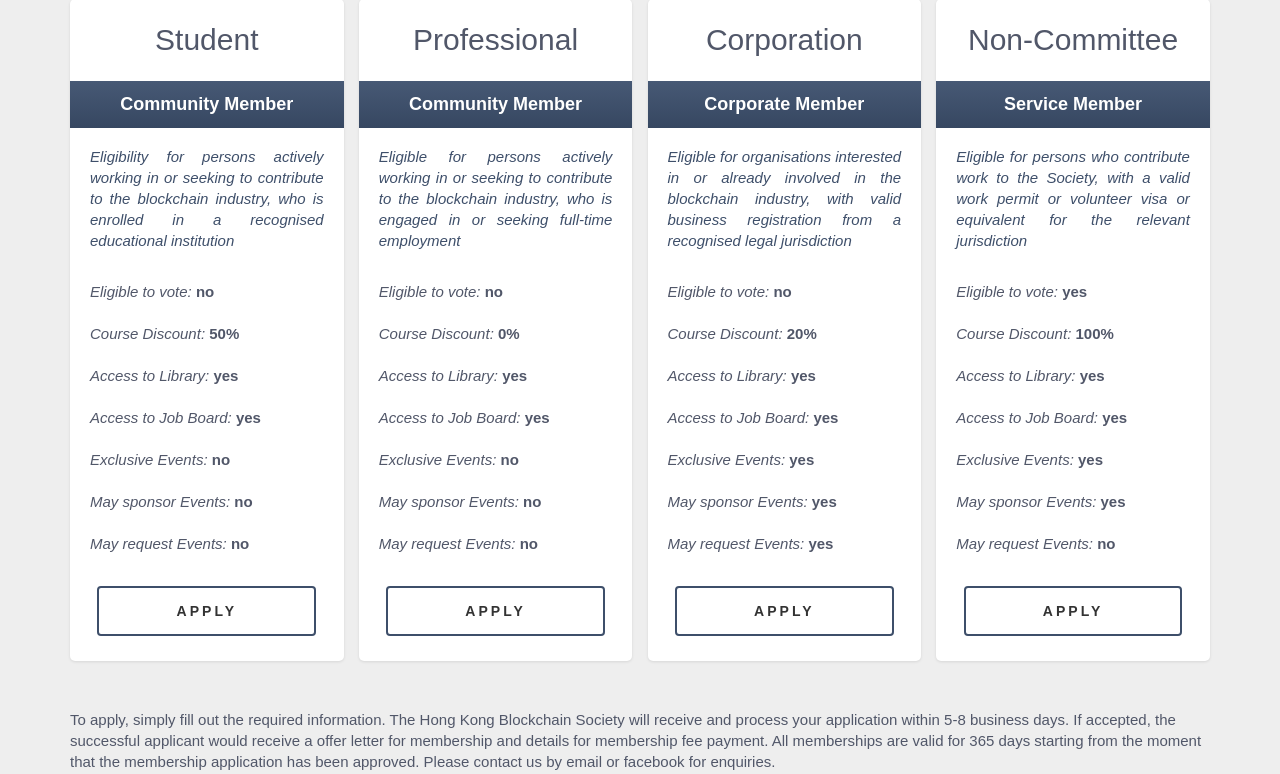
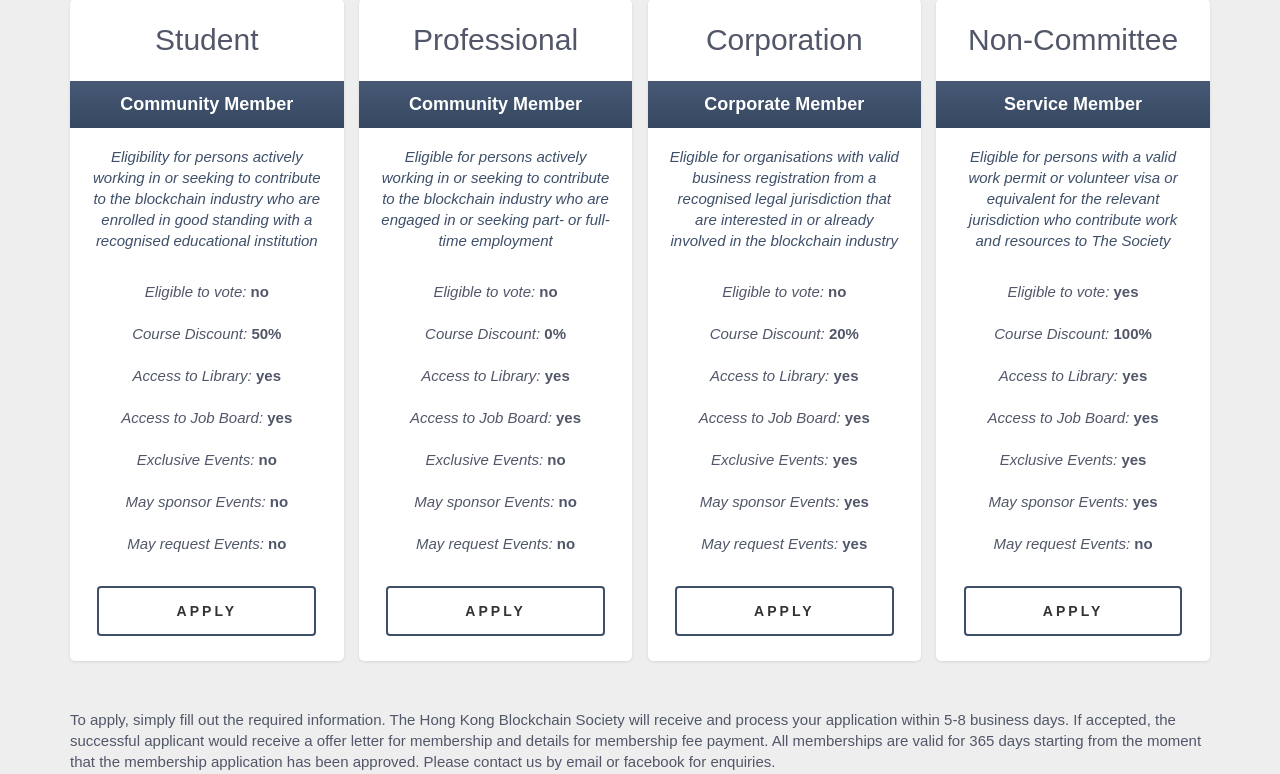
Before and after one commit to hkbcs/hkbcs.github.io, a PHP site: page /membership.html in a window 1280 px wide. Shown: the part 670-1444 px from the top of the page. Run offline with PHP 8.4, Linux system fonts and the light colour scheme; grey boxes are pictures that could not be loaded.

Commit message:
Updated Membership page layout

```diff
--- a/css/layout1.css
+++ b/css/layout1.css
@@ -539,7 +539,7 @@
 
     #plans ul.options li {
       padding: 0 20px;
-      text-align: left;
+      margin: auto;
       display: table;
       height: 42px;
     }
@@ -550,10 +550,14 @@
 
     #plans ul.options li.para p {
       font-style: italic;
-      text-align:justify;
+      text-align:center;
       color: #3e4f6a;
       padding-bottom: 20px;
     }
+
+/*    #plans ul.options li.offers p {
+      text-align:center;
+    }*/
 
     #plans ul.options li p {
       display: table-cell;
--- a/membership.html
+++ b/membership.html
@@ -113,7 +113,7 @@
                             <li class="price"><p>Community Member</p></li>
                             <li class="param">
                                 <ul class="options">
-                                    <li class="para"><p>Eligibility for persons actively working in or seeking to contribute to the blockchain industry, who is enrolled in a recognised educational institution</p></li>
+                                    <li class="para"><p>Eligibility for persons actively working in or seeking to contribute to the blockchain industry who are enrolled in good standing with a recognised educational institution</p></li>
                                     <li><p><em>Eligible to vote:</em> <strong>no</strong></p></li>
                                     <li><p><em>Course Discount:</em> <strong>50%</strong></p></li>
                                     <li><p><em>Access to Library:</em> <strong>yes</strong></p></li>
@@ -123,7 +123,7 @@
                                     <li><p><em>May request Events:</em> <strong>no</strong></p></li>
                                 </ul>
                             </li>
-                            <li class="button"><a class="btn btn-default" href="mailto:info@hkbcs.org" target="_blank">Apply</a></li>
+                            <li class="button"><a class="btn btn-default" href="mailto:info@hkbcs.org">Apply</a></li>
                         </ul>
                     </li>
                     <li class="plan">
@@ -132,7 +132,7 @@
                             <li class="price"><p>Community Member</p></li>
                             <li class="param">
                                 <ul class="options">
-                                    <li class="para"><p>Eligible for persons actively working in or seeking to contribute to the blockchain industry, who is engaged in or seeking full-time employment</p></li>
+                                    <li class="para"><p>Eligible for persons actively working in or seeking to contribute to the blockchain industry who are engaged in or seeking part- or full-time employment</p></li>
                                     <li><p><em>Eligible to vote:</em> <strong>no</strong></p></li>
                                     <li><p><em>Course Discount:</em> <strong>0%</strong></p></li>
                                     <li><p><em>Access to Library:</em> <strong>yes</strong></p></li>
@@ -142,7 +142,7 @@
                                     <li><p><em>May request Events:</em> <strong>no</strong></p></li>
                                 </ul>
                             </li>
-                            <li class="button"><a class="btn btn-default" href="mailto:info@hkbcs.org" target="_blank">Apply</a></li>
+                            <li class="button"><a class="btn btn-default" href="mailto:info@hkbcs.org">Apply</a></li>
                         </ul>
                     </li>
                     <li class="plan">
@@ -151,7 +151,7 @@
                             <li class="price"><p>Corporate Member</p></li>
                             <li class="param">
                                 <ul class="options">
-                                    <li class="para"><p>Eligible for organisations interested in or already involved in the blockchain industry, with valid business registration from a recognised legal jurisdiction</p></li>
+                                    <li class="para"><p>Eligible for organisations with valid business registration from a recognised legal jurisdiction that are interested in or already involved in the blockchain industry</p></li>
                                     <li><p><em>Eligible to vote:</em> <strong>no</strong></p></li>
                                     <li><p><em>Course Discount:</em> <strong>20%</strong></p></li>
                                     <li><p><em>Access to Library:</em> <strong>yes</strong></p></li>
@@ -161,7 +161,7 @@
                                     <li><p><em>May request Events:</em> <strong>yes</strong></p></li>
                                 </ul>
                             </li>
-                            <li class="button"><a class="btn btn-default" href="mailto:info@hkbcs.org" target="_blank">Apply</a></li>
+                            <li class="button"><a class="btn btn-default" href="mailto:info@hkbcs.org">Apply</a></li>
                         </ul>
                     </li>
 
@@ -171,7 +171,7 @@
                             <li class="price"><p>Service Member</p></li>
                             <li class="param">
                                 <ul class="options">
-                                    <li class="para"><p>Eligible for persons who contribute work to the Society, with a valid work permit or volunteer visa or equivalent for the relevant jurisdiction</p></li>
+                                    <li class="para"><p>Eligible for persons with a valid work permit or volunteer visa or equivalent for the relevant jurisdiction who contribute work and resources to The Society</p></li>
                                     <li><p><em>Eligible to vote:</em> <strong>yes</strong></p></li>
                                     <li><p><em>Course Discount:</em> <strong>100%</strong></p></li>
                                     <li><p><em>Access to Library:</em> <strong>yes</strong></p></li>
@@ -181,7 +181,7 @@
                                     <li><p><em>May request Events:</em> <strong>no</strong></p></li>
                                 </ul>
                             </li>
-                            <li class="button"><a class="btn btn-default" href="join-us.html" target="_blank">Apply</a></li>
+                            <li class="button"><a class="btn btn-default" href="join-us.html">Apply</a></li>
                         </ul>
                     </li>
 
```
